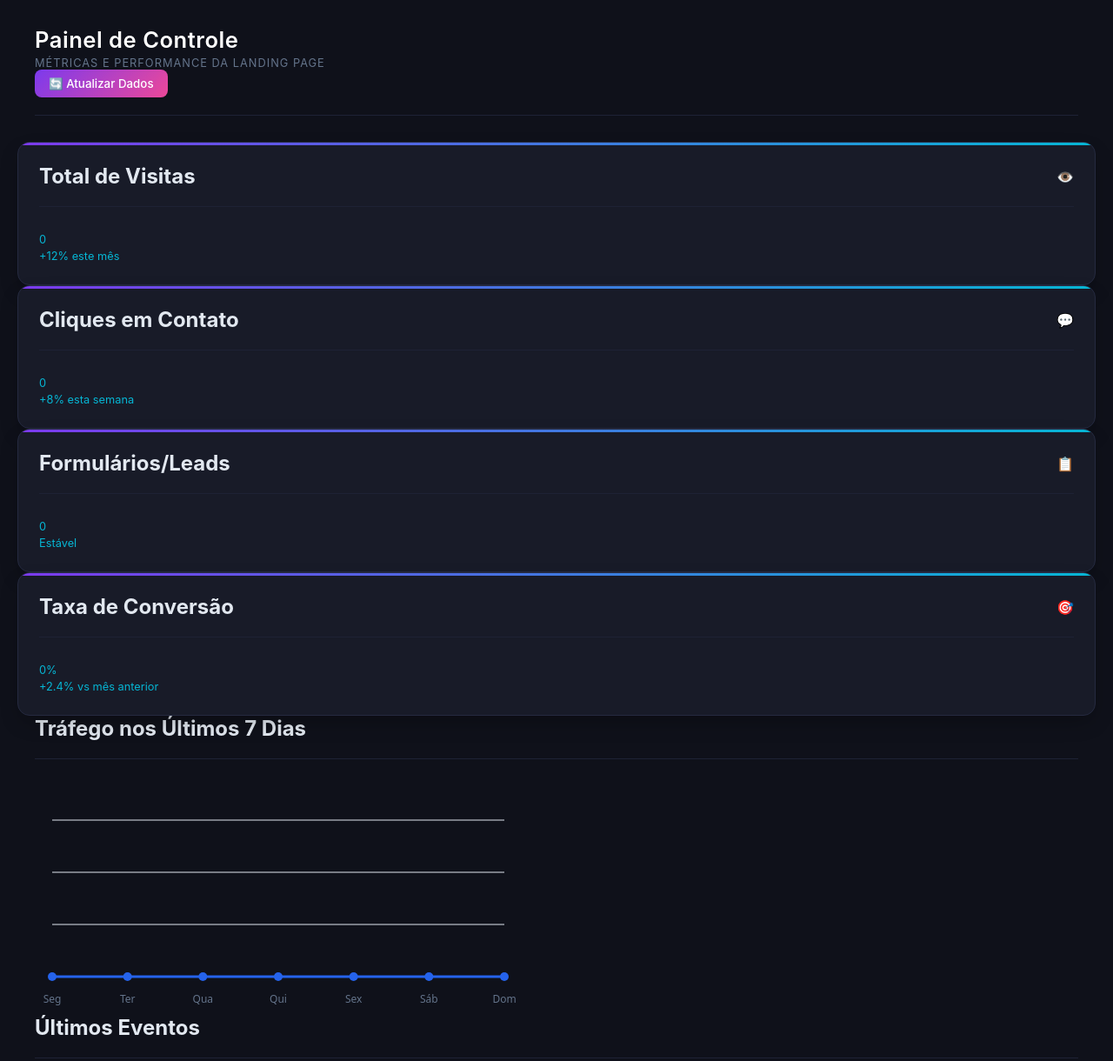
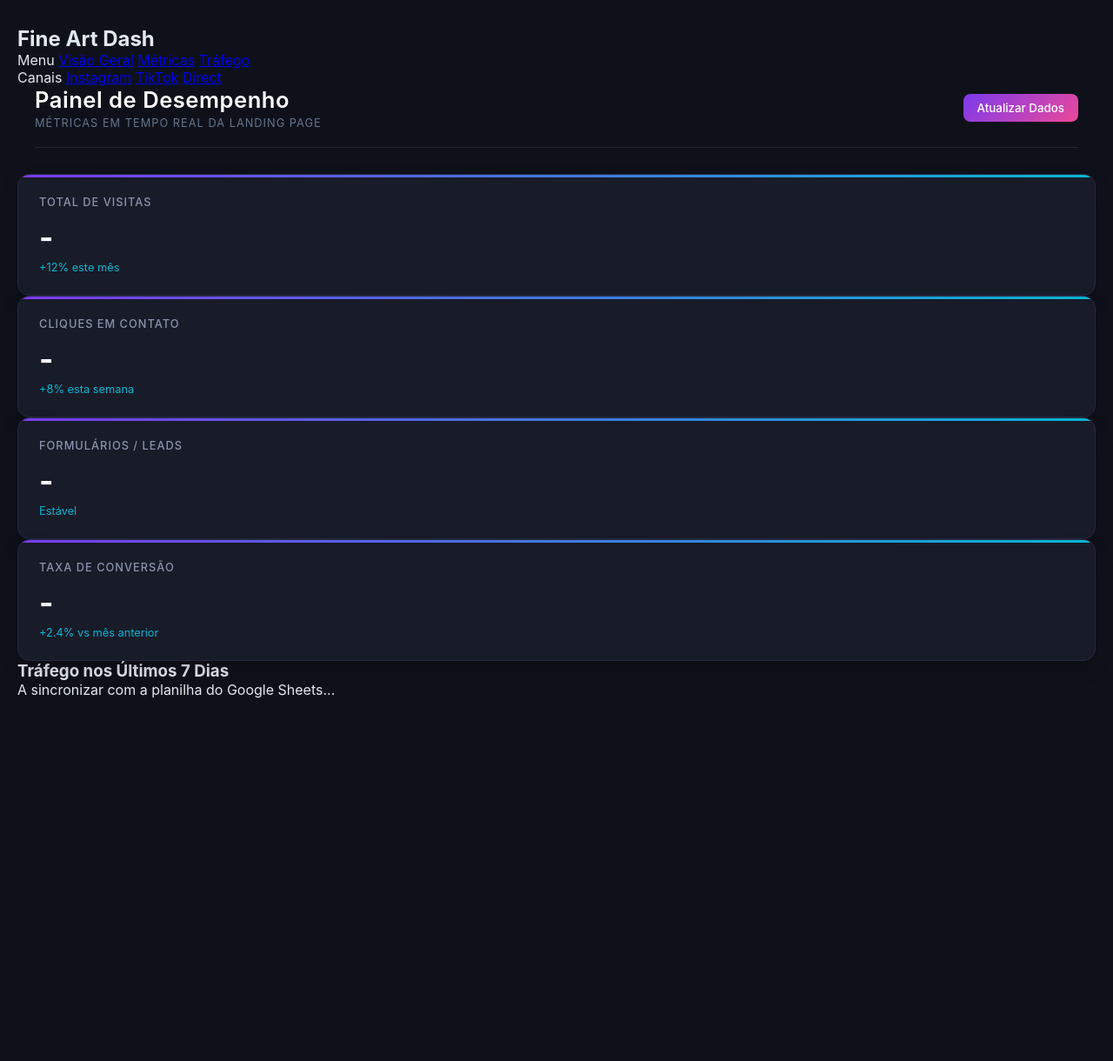
Before and after one commit to felippemouraphotografia-dev/dashboard-landing-page, a plain HTML site: page index.html in a window 1280 px wide. Shown: the top 1220 px of the page at 87% size. After the commit the page ends 833 px from the top, so only its background shows below. Drawn offline with Linux system fonts and the light colour scheme.

Commit message:
Update index.html

```diff
--- a/index.html
+++ b/index.html
@@ -1,96 +1,78 @@
 <!DOCTYPE html>
-<html lang="pt-br">
+<html lang="pt-BR">
 <head>
     <meta charset="UTF-8">
     <meta name="viewport" content="width=device-width, initial-scale=1.0">
-    <title>Dashboard de Desempenho - FelippeMouraPhotografia</title>
+    <title>Dashboard - Fotografia Fine Art</title>
     <link rel="stylesheet" href="style.css">
 </head>
+<body class="app-container">
 
-<body>
+    <!-- MENU LATERAL -->
+    <aside class="sidebar">
+        <h2>Fine Art Dash</h2>
+        <nav class="nav-section">
+            <span class="nav-title">Menu</span>
+            <a href="#" class="active">Visão Geral</a>
+            <a href="#">Métricas</a>
+            <a href="#">Tráfego</a>
+        </nav>
+        <nav class="nav-section">
+            <span class="nav-title">Canais</span>
+            <a href="#">Instagram</a>
+            <a href="#">TikTok</a>
+            <a href="#">Direct</a>
+        </nav>
+    </aside>
 
-  <header class="header-dashboard">
-    <section class="header-container">
-      <hgroup class="header-title">
-        <h1>Painel de Controle</h1>
-        <p class="subtitle">Métricas e performance da Landing Page</p>
+    <!-- CONTEÚDO PRINCIPAL -->
+    <main class="main-content">
+        <header>
+            <hgroup>
+                <h1>Painel de Desempenho</h1>
+                <p>Métricas em tempo real da Landing Page</p>
             </hgroup>
-      <button id="btn-refresh" class="btn-primary" aria-label="Atualizar dados do dashboard">
-        🔄 Atualizar Dados
-      </button>
-    </section>
+            <button id="refresh-btn">Atualizar Dados</button>
         </header>
 
-  <main class="main-content">
-
-    <section class="cards-grid" aria-label="Métricas Principais">
-      <article class="card">
-        <header class="card-header">
-          <h2>Total de Visitas</h2>
-          <aside class="icon" aria-hidden="true">👁️</aside>
-        </header>
-        <p class="metric-value" id="val-visitas">0</p>
-        <span class="metric-trend positive">+12% este mês</span>
+        <!-- GRID DE CARTÕES (LADO A LADO) -->
+        <section class="dashboard-grid">
+            <article class="card gradient-purple">
+                <h3>Total de Visitas</h3>
+                <p class="value" id="visitas">-</p>
+                <p class="desc">+12% este mês</p>
             </article>
 
-      <article class="card">
-        <header class="card-header">
-          <h2>Cliques em Contato</h2>
-          <aside class="icon" aria-hidden="true">💬</aside>
-        </header>
-        <p class="metric-value" id="val-cliques">0</p>
-        <span class="metric-trend positive">+8% esta semana</span>
+            <article class="card gradient-cyan">
+                <h3>Cliques em Contato</h3>
+                <p class="value" id="cliques">-</p>
+                <p class="desc">+8% esta semana</p>
             </article>
 
-      <article class="card">
-        <header class="card-header">
-          <h2>Formulários/Leads</h2>
-          <aside class="icon" aria-hidden="true">📋</aside>
-        </header>
-        <p class="metric-value" id="val-leads">0</p>
-        <span class="metric-trend neutral">Estável</span>
+            <article class="card standard-card">
+                <h3>Formulários / Leads</h3>
+                <p class="value" id="leads">-</p>
+                <p class="status-stable">Estável</p>
             </article>
 
-      <article class="card">
-        <header class="card-header">
-          <h2>Taxa de Conversão</h2>
-          <aside class="icon" aria-hidden="true">🎯</aside>
-        </header>
-        <p class="metric-value" id="val-conversao">0%</p>
-        <span class="metric-trend positive">+2.4% vs mês anterior</span>
+            <article class="card standard-card">
+                <h3>Taxa de Conversão</h3>
+                <p class="value" id="conversao">-</p>
+                <p class="status-up">+2.4% vs mês anterior</p>
             </article>
         </section>
 
-    <section class="details-grid">
-
-      <article class="panel chart-panel">
-        <header class="panel-header">
-          <h2>Tráfego nos Últimos 7 Dias</h2>
-        </header>
-        <figure class="chart-figure">
-          <canvas id="trafficChart" width="600" height="260" aria-label="Gráfico de tráfego semanal" role="img"></canvas>
-        </figure>
+        <!-- SEÇÃO INFERIOR -->
+        <section class="bottom-section">
+            <article class="wide-card">
+                <h3>Tráfego nos Últimos 7 Dias</h3>
+                <aside class="chart-placeholder">
+                    <p id="trafego-info">A sincronizar com a planilha do Google Sheets...</p>
+                </aside>
             </article>
-
-      <article class="panel log-panel">
-        <header class="panel-header">
-          <h2>Últimos Eventos</h2>
-        </header>
-        <ul class="activity-list" id="activity-list">
-          <!-- Inserido dinamicamente via JS -->
-        </ul>
-      </article>
-
         </section>
-
     </main>
-
-  <footer class="footer-dashboard">
-    <p>Dashboard Local • Atualizado em tempo real</p>
-  </footer>
 
     <script src="script.js"></script>
 </body>
 </html>
-</body>
-</html>
```
Lines whose indentation alone changed are shown as unchanged.
